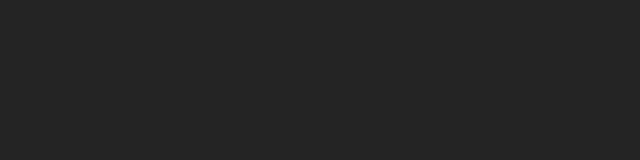
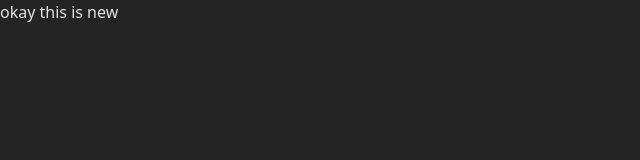
Before and after one commit to seniru-dinil/mos-web-application, a React (Vite) app: page / in a window 1280 px wide. Shown: the top 160 px of the page, without its empty margins (0-640 px from the left). Built offline with nearby package versions, Linux system fonts and the light colour scheme.

Commit message:
testing this

```diff
--- a/src/common/layout/MainLayout.tsx
+++ b/src/common/layout/MainLayout.tsx
@@ -12,6 +12,7 @@ function MainLayout({ children }: MainLayoutProps) {
         <Navbar />
       </AutoHideComponent>
       {children}
+      okay this is new
     </>
   );
 }
```
